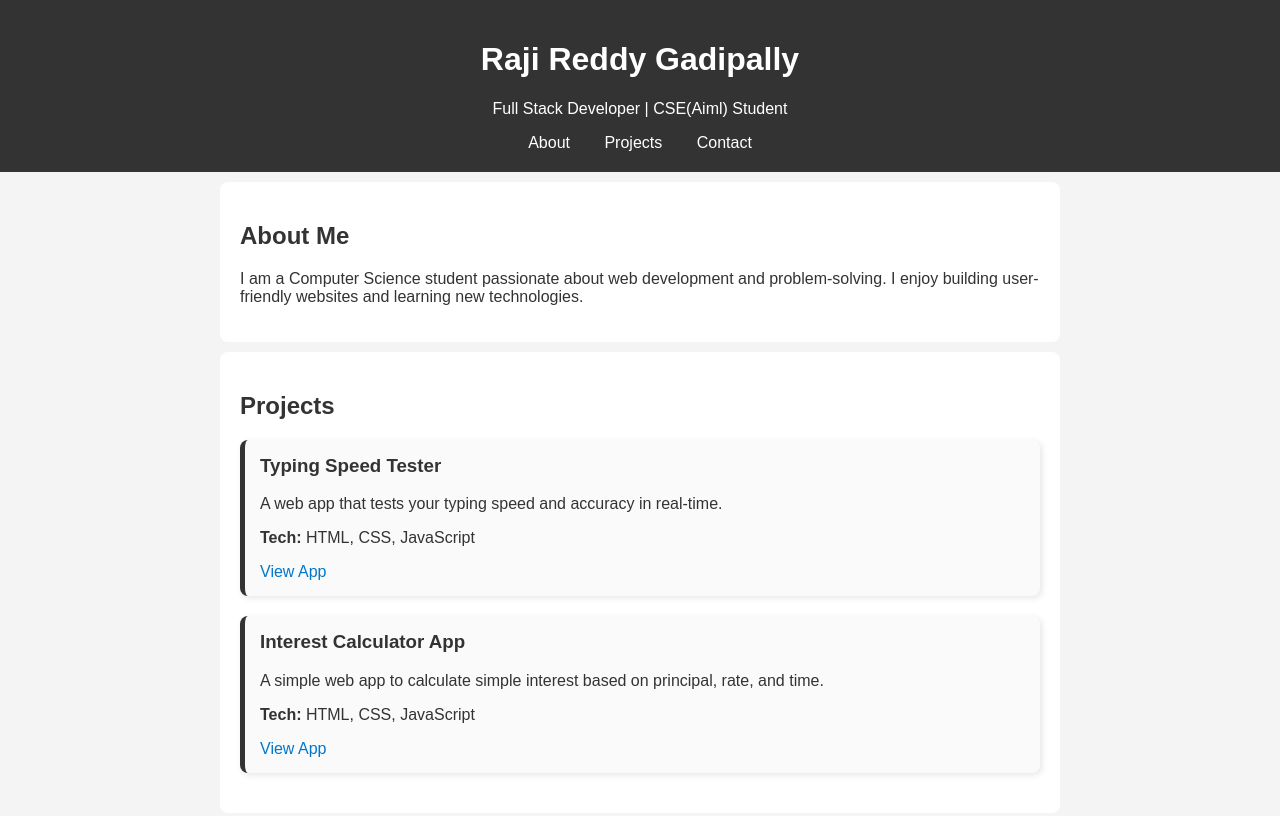
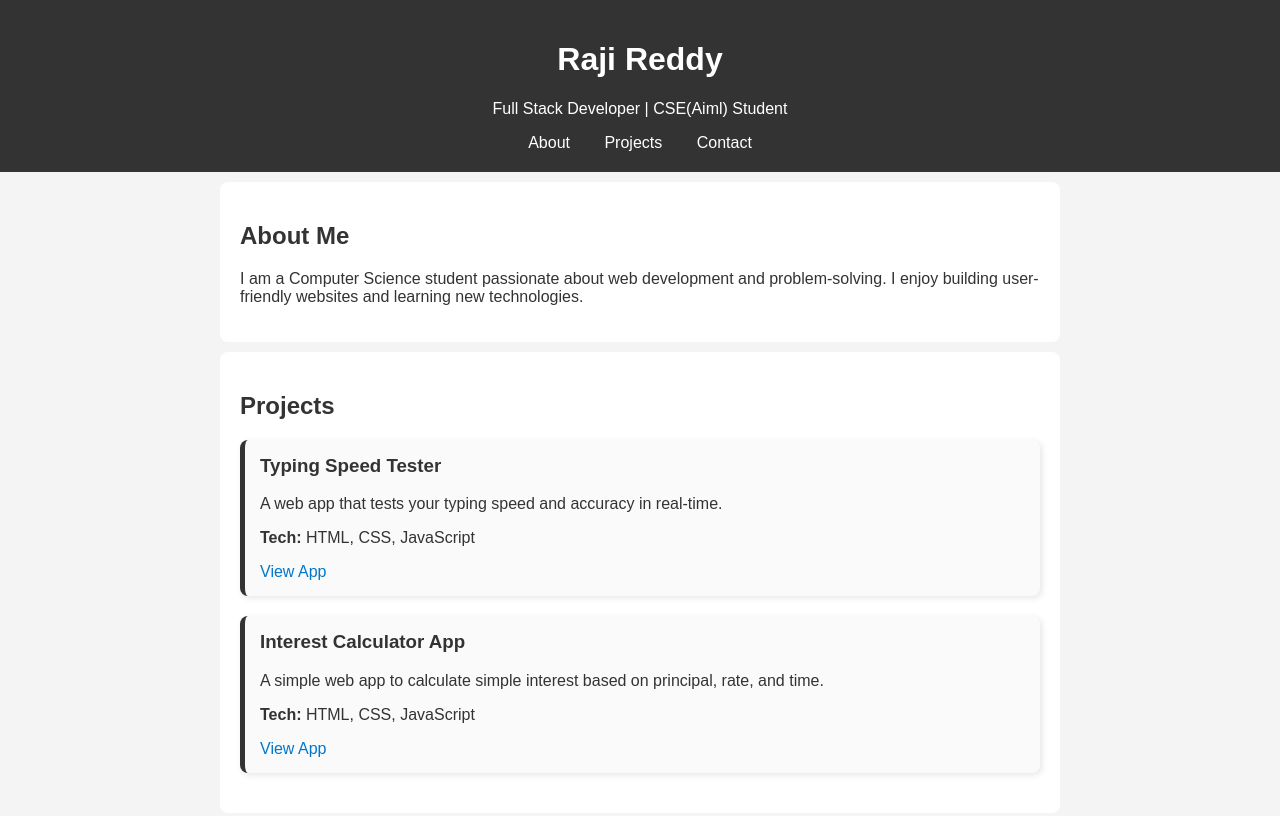
Before and after one commit to RajiReddy99/portfolio-website, a plain HTML site: page index.html in a window 1280 px wide. Shown: the top 816 px of the page. Drawn offline with Linux system fonts and the light colour scheme.

Commit message:
Fix formatting issues in index.html

```diff
--- a/index.html
+++ b/index.html
@@ -8,7 +8,7 @@
 </head>
 <body>
   <header>
-    <h1>Raji Reddy Gadipally</h1>
+    <h1>Raji Reddy</h1>
     <p>Full Stack Developer | CSE(Aiml) Student</p>
     <nav>
       <a href="#about">About</a>
```
